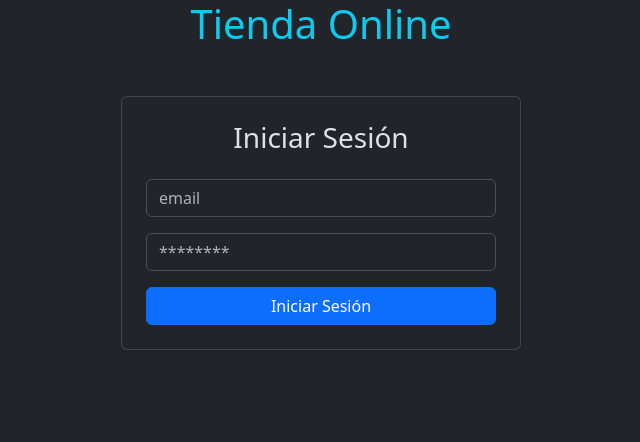
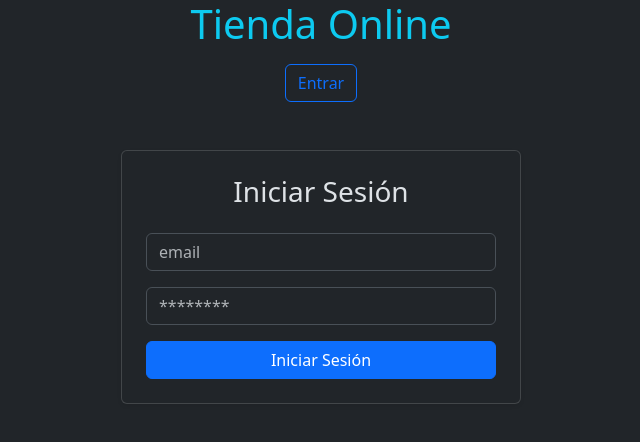
Before and after one commit to Otto-Menza/Tienda-Online-Angular, an Angular app: page /login in a window 1280 px wide. Shown: the top 442 px of the page, without its empty margins (319-959 px from the left). Built offline with nearby package versions, Linux system fonts and the light colour scheme.

Commit message:
Add funtion logout, SO now exist login and logout btn

```diff
--- a/src/app/app.html
+++ b/src/app/app.html
@@ -1,4 +1,13 @@
 <div class="container text-center">
   <h1 class="text-info text-center">{{title()}}</h1>
+  <!-- Botones/enlaces para login y logout -->
+  <div class="d-flex justify-content-center my-3">
+    @if(!isAutenticado()){
+      <a [routerLink]="['/login']" class="btn btn-outline-primary mx-2">Entrar</a>
+    } @else {
+      <a style="cursor: pointer" class="btn btn-outline-danger mx-3" (click)="salir()">Salir</a>
+    }
+  </div>
+
   <router-outlet/>
 </div>
--- a/src/app/app.ts
+++ b/src/app/app.ts
@@ -1,21 +1,28 @@
 import { Component, signal } from '@angular/core';
-import { RouterOutlet } from '@angular/router';
+import { RouterLink, RouterOutlet } from '@angular/router';
 import { ListadoProductos } from "./listado-productos/listado-productos";
 import { Mensaje } from './mensaje';
 import { ListadoUsuarios } from "./listado-usuarios/listado-usuarios";
 import { Productos } from "./productos/productos";
+import { LoginServices } from './login';
 
 @Component({
   selector: 'app-root',
-  imports: [RouterOutlet, ListadoProductos, ListadoUsuarios, Productos],
+  imports: [RouterOutlet, ListadoProductos, ListadoUsuarios, Productos, RouterLink],
   templateUrl: './app.html',
   styleUrl: './app.css'
 })
 export class App {
   protected readonly title = signal('Tienda Online');
-  mensaje: string;
 
-  constructor(mensajeService: Mensaje){
-    this.mensaje = mensajeService.obtenerMensaje();
+
+  constructor(private loginServices: LoginServices){}
+
+  isAutenticado() {
+    return this.loginServices.isAutenticado();
   }
+  salir() {
+    this.loginServices.logout();
+  }
+
 }
--- a/src/app/login.ts
+++ b/src/app/login.ts
@@ -7,7 +7,7 @@ import { getIdToken, signInWithEmailAndPassword } from 'firebase/auth';
   providedIn: 'root'
 })
 export class LoginServices {
-  token: string = '';
+  token: string | null = null;
 
   constructor(
     private router: Router,
@@ -32,4 +32,17 @@ export class LoginServices {
   getIdToken(){
     return this.token;
   }
+
+  //Metodo verificar login/autenticado
+  isAutenticado(){
+    return this.token != null;
+  }
+  //metodo para cerrar sesión
+  logout(){
+    const auth = this.firebaseService.auth;
+    auth.signOut().then(() => {
+      this.token = null; //Resetear el token al cerrar secion
+      this.router.navigate(['login']);
+    }).catch((error) => console.error('Error al hacer logout:', error));
+  }
 }
```
